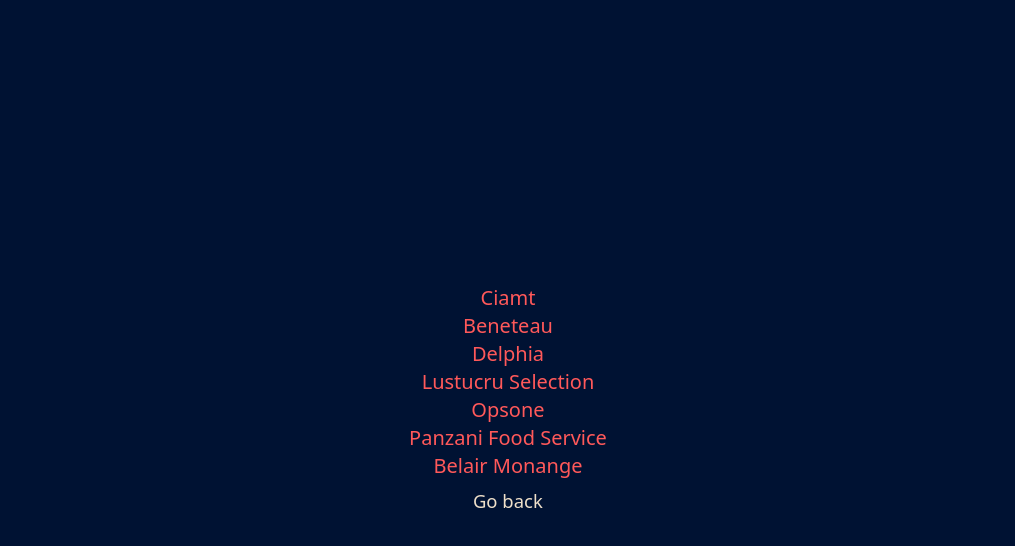
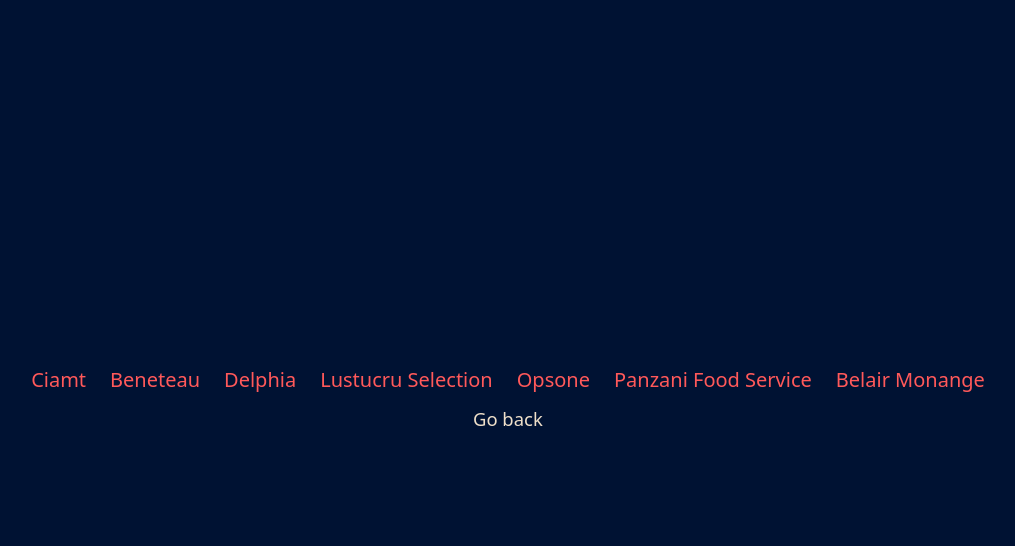
Before and after one commit to alaincodes/alain-icu, a Vue app in the folder frontend/: page / in a window 1280 px wide. Both pictures are taken after a click on the button "Frontend developer". Shown: the top 546 px of the page, without its empty margins (132-1147 px from the left). Built offline with nearby package versions, Linux system fonts and the light colour scheme.

Commit message:
minor spacing clean

```diff
--- a/frontend/src/views/AboutView.vue
+++ b/frontend/src/views/AboutView.vue
@@ -36,22 +36,20 @@
 
 <template>
   <main
-    class="space-y-2 grid place-content-center h-dvh p-6 bg-blue text-xl text-coral-red text-center"
+    class="space-y-3 grid place-content-center h-dvh p-6 bg-blue text-xl text-coral-red text-center"
   >
     <nav>
-      <ul>
+      <ul class="flex justify-center flex-wrap gap-x-6 gap-y-4">
         <li v-for="(project, index) in projects" :key="index">
           <a :href="project.url" target="_blank" class="hover:text-beige">{{ project.name }}</a>
         </li>
       </ul>
     </nav>
 
-    <div>
-      <button
-        class="text-xl font-medium hover:text-coral-red duration-300 animate-heartbeat text-beige"
-      >
-        <RouterLink to="/">Go back</RouterLink>
-      </button>
-    </div>
+    <button
+      class="text-xl font-medium hover:text-coral-red duration-300 animate-heartbeat text-beige"
+    >
+      <RouterLink to="/">Go back</RouterLink>
+    </button>
   </main>
 </template>
--- a/frontend/src/views/HomeView.vue
+++ b/frontend/src/views/HomeView.vue
@@ -6,7 +6,6 @@
     <div
       class="grid grid-cols-1 place-items-center gap-4 p-6 rounded-lg border border-solid border-coral-red"
     >
-      <div>
       <a href="https://www.linkedin.com" target="_blank" class="hover:text-beige duration-300">
         <h1 class="text-2xl font-bold">Alain TRAN</h1>
       </a>
@@ -14,6 +13,5 @@
         <RouterLink to="/about">Frontend developer</RouterLink>
       </button>
     </div>
-    </div>
   </main>
 </template>
```
Lines whose indentation alone changed are shown as unchanged.
